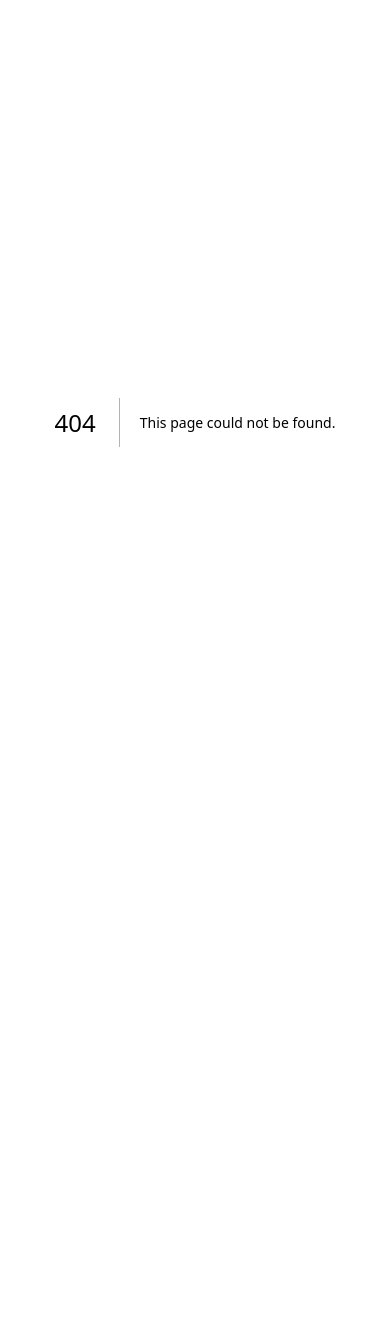
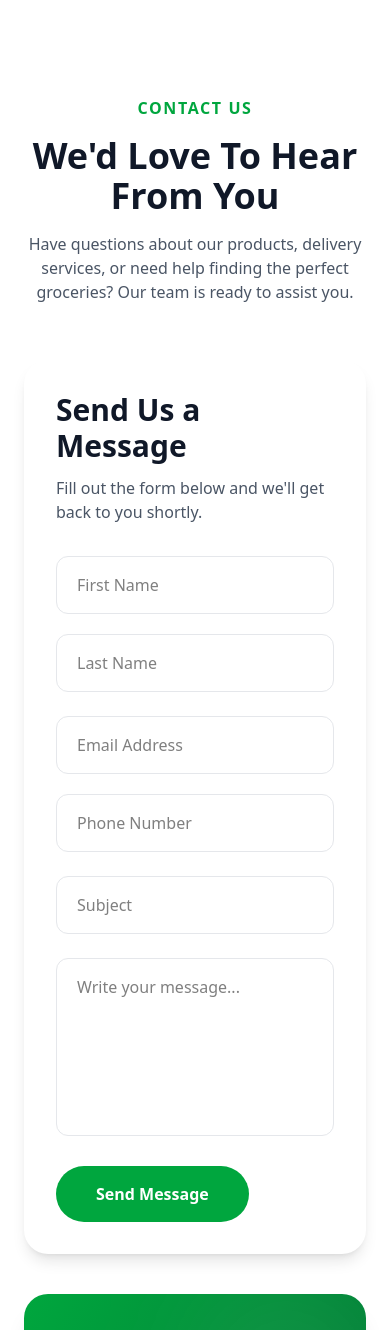
Before and after one commit to Iamvinnie254/jhub_ecomm, a Next.js app: page /features/landing-page/components/contact in a window 390 px wide. Before the commit this address had no page. Shown: the top 1330 px of the page. Before the commit the page ends 844 px from the top, so only its background shows below. Built offline with nearby package versions, Linux system fonts and the light colour scheme.

Commit message:
feat: contact form fully responsive

```diff
--- /dev/null
+++ b/src/app/features/landing-page/components/contact/page.tsx
@@ -0,0 +1,190 @@
+'use client'
+import { FaPhoneAlt, FaEnvelope, FaWhatsapp, FaInstagram, FaFacebookF, FaTwitter, FaMapMarkerAlt, } from "react-icons/fa";
+
+function ContactForm() {
+    return (
+        <div id="contact" className="py-24 px-6">
+            <div className="max-w-7xl mx-auto">
+
+                {/* Heading */}
+                <div className="text-center mb-14">
+                    <span className="text-green-600 font-semibold uppercase tracking-widest">
+                        Contact Us
+                    </span>
+
+                    <h2 className="text-4xl md:text-5xl font-bold mt-4 text-gray-900">
+                        We'd Love To Hear From You
+                    </h2>
+
+                    <p className="max-w-2xl mx-auto mt-4 text-gray-600">
+                        Have questions about our products, delivery services, or need help
+                        finding the perfect groceries? Our team is ready to assist you.
+                    </p>
+                </div>
+
+                <div className="grid lg:grid-cols-3 gap-10">
+
+                    {/* Form */}
+                    <div className="lg:col-span-2 bg-white rounded-3xl p-8 md:p-10 shadow-lg">
+
+                        <h3 className="text-3xl font-bold text-gray-900 mb-3">
+                            Send Us a Message
+                        </h3>
+
+                        <p className="text-gray-600 mb-8">
+                            Fill out the form below and we'll get back to you shortly.
+                        </p>
+
+                        <form className="space-y-6">
+
+                            <div className="grid md:grid-cols-2 gap-5">
+                                <input
+                                    type="text"
+                                    placeholder="First Name"
+                                    className="w-full px-5 py-4 border border-gray-200 rounded-xl focus:outline-none focus:ring-2 focus:ring-green-500"
+                                />
+
+                                <input
+                                    type="text"
+                                    placeholder="Last Name"
+                                    className="w-full px-5 py-4 border border-gray-200 rounded-xl focus:outline-none focus:ring-2 focus:ring-green-500"
+                                />
+                            </div>
+
+                            <div className="grid md:grid-cols-2 gap-5">
+                                <input
+                                    type="email"
+                                    placeholder="Email Address"
+                                    className="w-full px-5 py-4 border border-gray-200 rounded-xl focus:outline-none focus:ring-2 focus:ring-green-500"
+                                />
+
+                                <input
+                                    type="tel"
+                                    placeholder="Phone Number"
+                                    className="w-full px-5 py-4 border border-gray-200 rounded-xl focus:outline-none focus:ring-2 focus:ring-green-500"
+                                />
+                            </div>
+
+                            <input
+                                type="text"
+                                placeholder="Subject"
+                                className="w-full px-5 py-4 border border-gray-200 rounded-xl focus:outline-none focus:ring-2 focus:ring-green-500"
+                            />
+
+                            <textarea
+                                rows={6}
+                                placeholder="Write your message..."
+                                className="w-full px-5 py-4 border border-gray-200 rounded-xl resize-none focus:outline-none focus:ring-2 focus:ring-green-500"
+                            />
+
+                            <button
+                                type="submit"
+                                className="bg-green-600 hover:bg-green-700 text-white px-10 py-4 rounded-full font-semibold transition-all duration-300"
+                            >
+                                Send Message
+                            </button>
+                        </form>
+                    </div>
+
+                    {/* Contact Card */}
+                    <div className="relative overflow-hidden bg-gradient-to-br from-green-600 to-green-800 rounded-3xl p-8 text-white shadow-xl">
+
+                        <div className="absolute top-0 right-0 w-40 h-40 bg-white/10 rounded-full blur-3xl"></div>
+
+                        <h3 className="text-3xl font-bold mb-3">
+                            Need Quick Help?
+                        </h3>
+
+                        <p className="text-green-100 mb-8">
+                            Reach us through any of the channels below.
+                        </p>
+
+                        <div className="space-y-5">
+
+                            <div className="flex items-center gap-4 bg-white/10 backdrop-blur-sm p-4 rounded-2xl">
+                                <FaPhoneAlt className="text-xl" />
+                                <div>
+                                    <p className="text-sm text-green-100">Call Us</p>
+                                    <p className="font-semibold">
+                                        +254 700 123 456
+                                    </p>
+                                </div>
+                            </div>
+
+                            <div className="flex items-center gap-4 bg-white/10 backdrop-blur-sm p-4 rounded-2xl">
+                                <FaWhatsapp className="text-xl" />
+                                <div>
+                                    <p className="text-sm text-green-100">
+                                        WhatsApp
+                                    </p>
+                                    <p className="font-semibold">
+                                        +254 700 123 456
+                                    </p>
+                                </div>
+                            </div>
+
+                            <div className="flex items-center gap-4 bg-white/10 backdrop-blur-sm p-4 rounded-2xl">
+                                <FaEnvelope className="text-xl" />
+                                <div>
+                                    <p className="text-sm text-green-100">
+                                        Email
+                                    </p>
+                                    <p className="font-semibold">
+                                        support@freshbasket.com
+                                    </p>
+                                </div>
+                            </div>
+
+                            <div className="flex items-center gap-4 bg-white/10 backdrop-blur-sm p-4 rounded-2xl">
+                                <FaMapMarkerAlt className="text-xl" />
+                                <div>
+                                    <p className="text-sm text-green-100">
+                                        Location
+                                    </p>
+                                    <p className="font-semibold">
+                                        Nairobi, Kenya
+                                    </p>
+                                </div>
+                            </div>
+                        </div>
+
+                        {/* Socials */}
+                        <div className="mt-10 pt-8 border-t border-white/20">
+
+                            <p className="font-medium mb-4">
+                                Follow Us
+                            </p>
+
+                            <div className="flex gap-4">
+
+                                <a
+                                    href="#"
+                                    className="w-11 h-11 rounded-full bg-white/10 flex items-center justify-center hover:bg-white hover:text-green-700 transition-all"
+                                >
+                                    <FaInstagram />
+                                </a>
+
+                                <a
+                                    href="#"
+                                    className="w-11 h-11 rounded-full bg-white/10 flex items-center justify-center hover:bg-white hover:text-green-700 transition-all"
+                                >
+                                    <FaFacebookF />
+                                </a>
+
+                                <a
+                                    href="#"
+                                    className="w-11 h-11 rounded-full bg-white/10 flex items-center justify-center hover:bg-white hover:text-green-700 transition-all"
+                                >
+                                    <FaTwitter />
+                                </a>
+                            </div>
+                        </div>
+                    </div>
+
+                </div>
+            </div>
+        </div>
+    )
+}
+
+export default ContactForm
--- a/src/app/features/landing-page/components/products/AllProducts.tsx
+++ b/src/app/features/landing-page/components/products/AllProducts.tsx
@@ -4,7 +4,7 @@ import { products } from "../../../../../../data/products"
 
 function AllProducts() {
     return (
-        <div className="bg-white text-black w-full ">
+        <div className="bg-white text-black w-full p-6 ">
             <div className="max-w-7xl mx-auto">
                 <div className="flex flex-col items-center justify-center py-10 gap-3">
                     <h1 className="text-4xl font-bold capitalize ">Our Full <span className="text-green-500">Products</span> Catalogue</h1>
--- a/src/app/features/landing-page/components/products/ProductCard.tsx
+++ b/src/app/features/landing-page/components/products/ProductCard.tsx
@@ -14,26 +14,27 @@ interface ProductCardProps {
 }
 
 function ProductCard({ product }: ProductCardProps) {
-
-
-
     return (
-        <div className="group bg-white rounded-xl border border-gray-200 overflow-hidden shadow-sm hover:shadow-lg transition-shadow duration-300 cursor-pointer">
+        <div className="group bg-white rounded-xl border border-gray-200 overflow-hidden shadow-sm hover:shadow-lg transition-shadow duration-300 cursor-pointer m-2">
             <div className="p-5">
-                <h5>{product.category}</h5>
+                <h5 className="text-sm text-gray-600">{product.category}</h5>
                 <h1 className="text-lg font-bold text-gray-900 mb-1 line-clamp-1">{product.name}</h1>
             </div>
             <div className="relative h-56 overflow-hidden">
                 <img src={product.image} alt={product.name} className="w-full h-full object-cover transition-transform duration-500 group-hover:scale-105" />
             </div>
-            <div className="p-5">
-                <span>{product.price}</span>
-                <p>{product.description}</p>
-                <Link href="#">
-                    <button>
-                        Add to Cart
-                    </button>
-                </Link>
+            <div className="flex justify-between p-6 ">
+                <div className="px-4 py-6 ">
+                    <span className="font-bold">{product.price}</span>
+                    <p className="text-gray-600 text-sm">{product.description}</p>
+                </div>
+                <div className="md:px-4 px-0 py-6">
+                    <Link href="#" className="flex justify-end">
+                        <button className="bg-black text-white px-5 py-3 font-bold rounded-lg cursor-pointer">
+                            Add to Cart
+                        </button>
+                    </Link>
+                </div>
             </div>
         </div>
     )
--- a/src/app/page.tsx
+++ b/src/app/page.tsx
@@ -4,7 +4,7 @@ import ProductPreview from "./features/landing-page/components/products/ProductP
 import About from "./features/landing-page/components/about/page"
 import WhyUs from "./features/landing-page/components/why-us/page"
 import Footer from "./features/landing-page/components/footer/page"
-
+import ContactForm from "./features/landing-page/components/contact/page"
 
 export default function Home() {
   return (
@@ -14,7 +14,8 @@ export default function Home() {
       <ProductPreview />
       <About />
       <WhyUs />
-      <Footer/>
+      <ContactForm />
+      <Footer />
     </>
   );
 }
--- a/src/app/products/page.tsx
+++ b/src/app/products/page.tsx
@@ -1,3 +1,4 @@
+import Footer from "../features/landing-page/components/footer/page";
 import Navbar from "../features/landing-page/components/navbar/page";
 import AllProducts from "../features/landing-page/components/products/AllProducts";
 
@@ -6,6 +7,7 @@ function ProductsPage() {
         <>
             <Navbar />
             <AllProducts />
+            <Footer/>
         </>
     )
 }
```
Also changed, not shown: public/inspos/contact-us.png (added).
